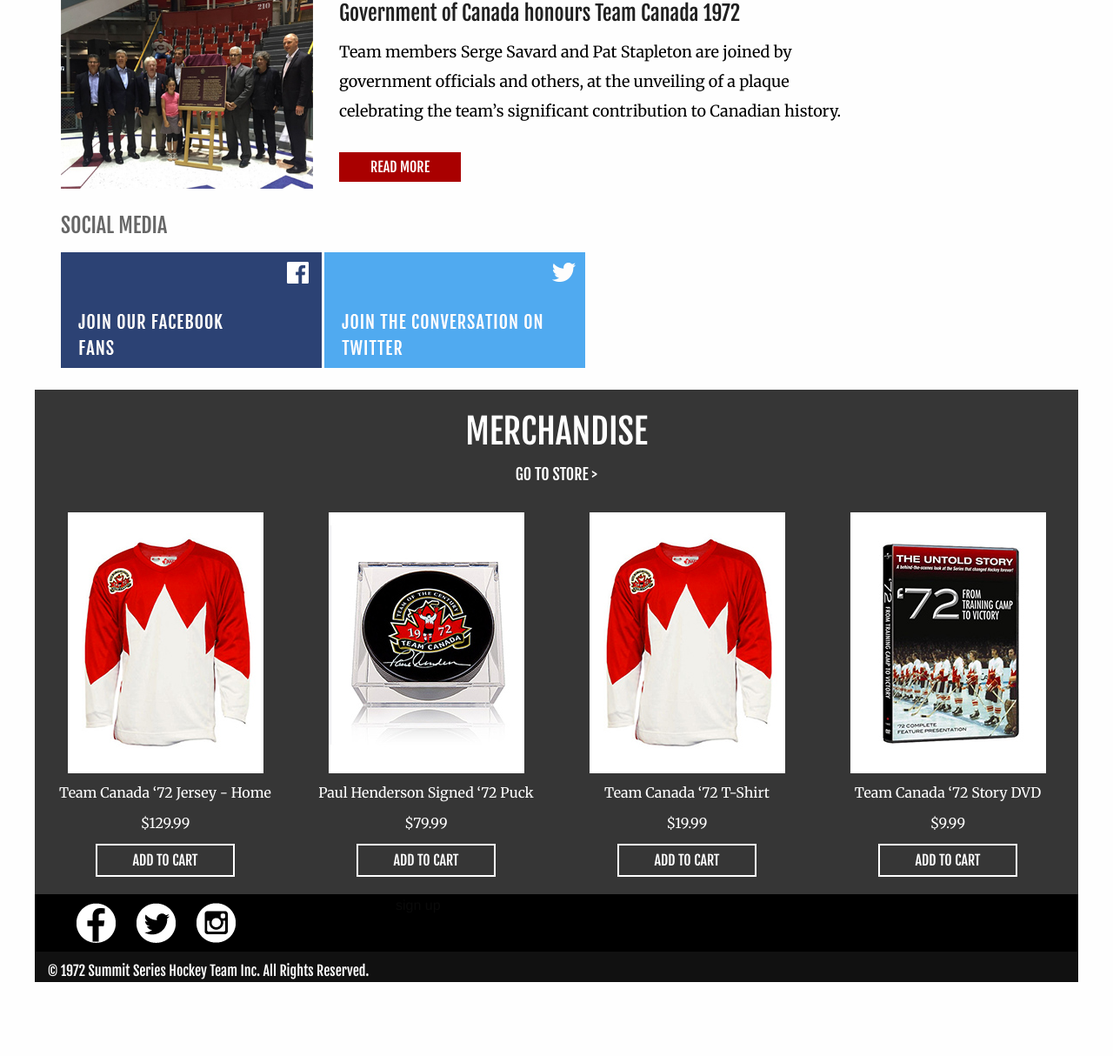
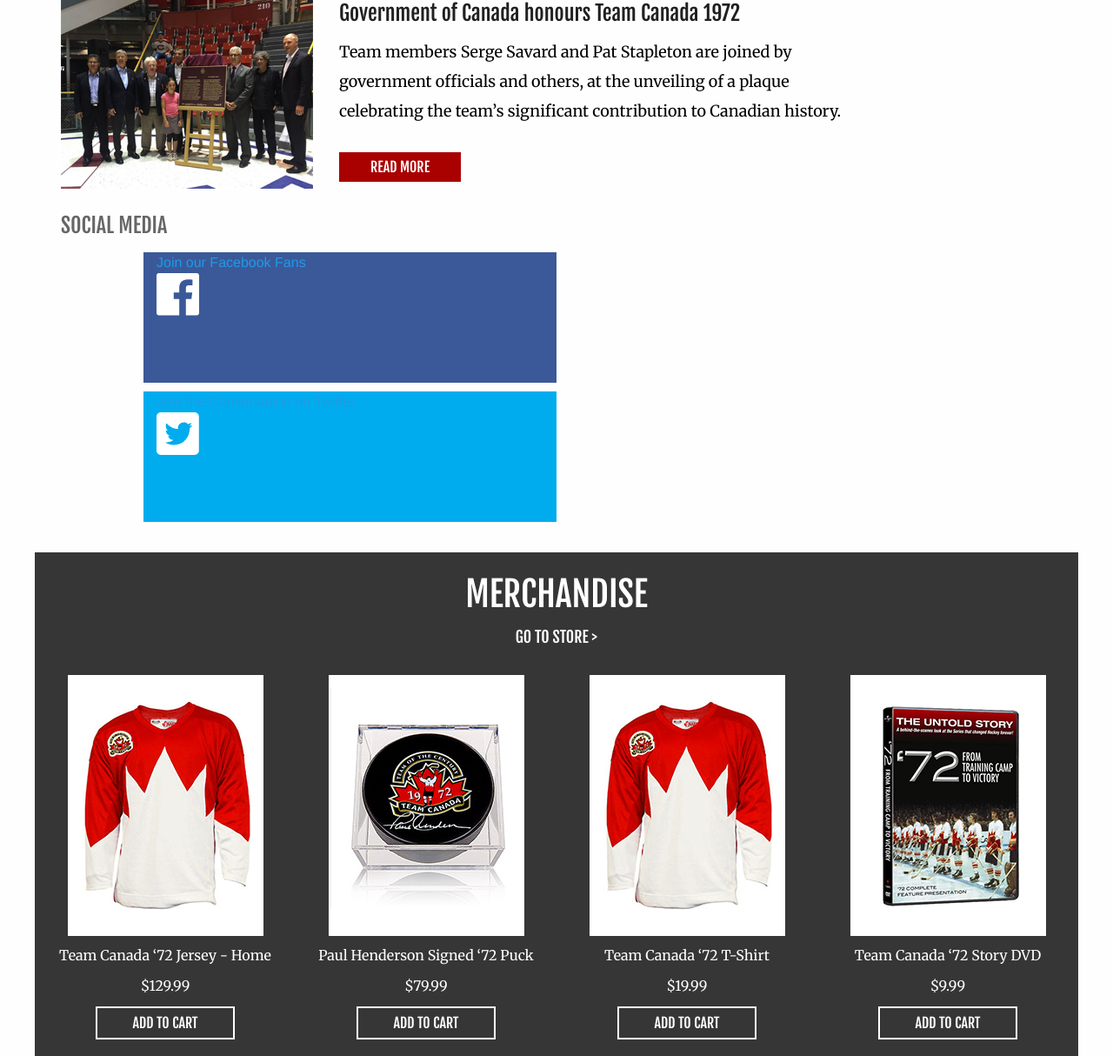
Before and after one commit to c-larocque/team-canada, a PHP site: page / in a window 1280 px wide. Shown: the part 1880-3094 px from the top of the page at 87% size. Before the commit the page ends 3009 px from the top, so only its background shows below. Run offline with PHP 8.4, Linux system fonts and the light colour scheme.

Commit message:
made divs the social media buttons

```diff
--- a/css/css/app.css
+++ b/css/css/app.css
@@ -234,10 +234,13 @@
 #mediaCentre #socialSection div {
   clear: both; }
 #mediaCentre .socialImgs {
-  padding-bottom: 10px; }
+  padding-bottom: 10px;
+  width: 100%;
+  display: inline-block; }
 #mediaCentre .socials {
   display: block;
-  margin: 0 auto; }
+  margin: 0 auto;
+  margin-bottom: 10px; }
 #mediaCentre .socials:hover {
   box-shadow: 0px 0px 15px #000;
   z-index: 2;
@@ -249,6 +252,16 @@
   -moz-transform: scale(1.05);
   transition: all 200ms ease-in;
   transform: scale(1.05); }
+#mediaCentre .fb {
+  max-height: 50px; }
+#mediaCentre .twit {
+  max-height: 50px; }
+#mediaCentre .facebook {
+  background-color: #3b5998;
+  height: 150px; }
+#mediaCentre .twitter {
+  background-color: #00aced;
+  height: 150px; }
 
 #merchCon {
   background-color: #363636;
--- a/css/sass/app.scss
+++ b/css/sass/app.scss
@@ -383,11 +383,14 @@
 	}
 		.socialImgs {
 			padding-bottom: 10px;
+			width: 100%;
+			display: inline-block;
 		}
 	.socials
 	{
 		display: block;
 		margin: 0 auto;
+		margin-bottom: 10px;
 	}
 	.socials:hover
 	{
@@ -402,6 +405,21 @@
     	transition: all 200ms ease-in;
     	transform: scale(1.05);
 	}
+	.fb {
+		max-height: 50px;
+	}
+	.twit {
+		max-height: 50px;
+	}
+	.facebook {
+		background-color: #3b5998;
+		height: 150px;
+	}
+
+	.twitter {
+		background-color: #00aced;
+		height:	150px;
+	}
 }
 
 #merchCon
--- a/index.php
+++ b/index.php
@@ -85,9 +85,11 @@
 
             <section class="small-12 columns" id="socialSection">
               <h3>SOCIAL MEDIA</h3>
-              <div class="socialImgs">
-                <a href="http://www.facebook.com/teamcanada1972"><img data-interchange="[images/facebook_small.png, small], [images/facebook_medium.png, medium], [images/facebook_large.png, large]" alt="Facebook Link" class="socials"></a>
-                <a href="http://www.twitter.com/teamcanada1972"><img data-interchange="[images/twitter_small.png, small], [images/twitter_medium.png, medium], [images/twitter_large.png, large]" alt="Twitter Link" class="socials"></a>
+              <div class="socialImgs small-12">
+                <div class="small-12 medium-5 medium-push-1 columns facebook socials">
+                  <a href="http://www.facebook.com/teamcanada1972">Join our Facebook Fans<img src="images/facebook-app-logo.svg" class="fb" alt="socialbuttons"></a></div>
+                <div class="small-12 medium-5 medium-push-1 columns twitter socials">
+                  <a href="http://www.twitter.com/teamcanada1972">Join the Conversation on Twitter<img src="images/twitter-app-logo.svg" class="twit" alt="socialbuttons"></a></div>
               </div>
             </section>
           </section>
```
Also changed, not shown: images/facebook-app-logo.svg (added), images/instagram_large.png (deleted), images/instagram_medium.png (deleted), images/instagram_small.png (deleted), images/twitter-app-logo.svg (added), 2 other files.
